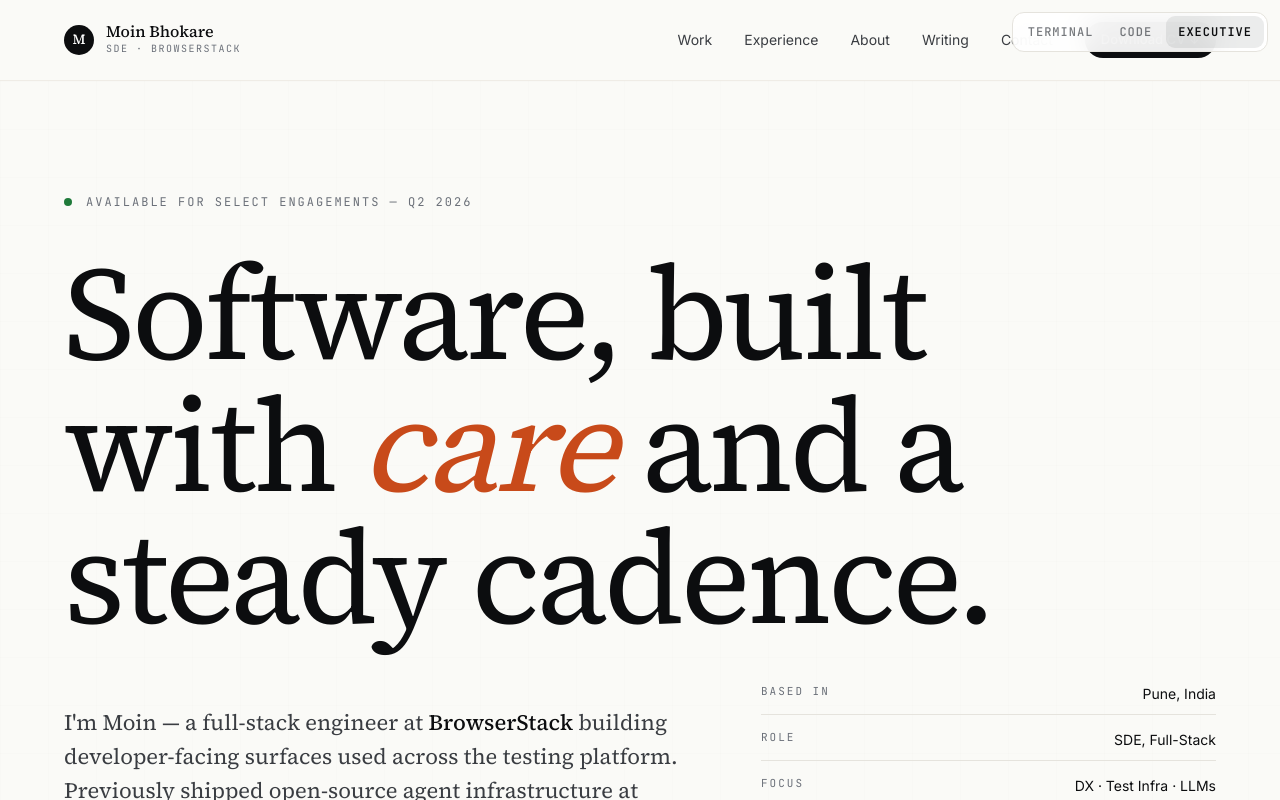
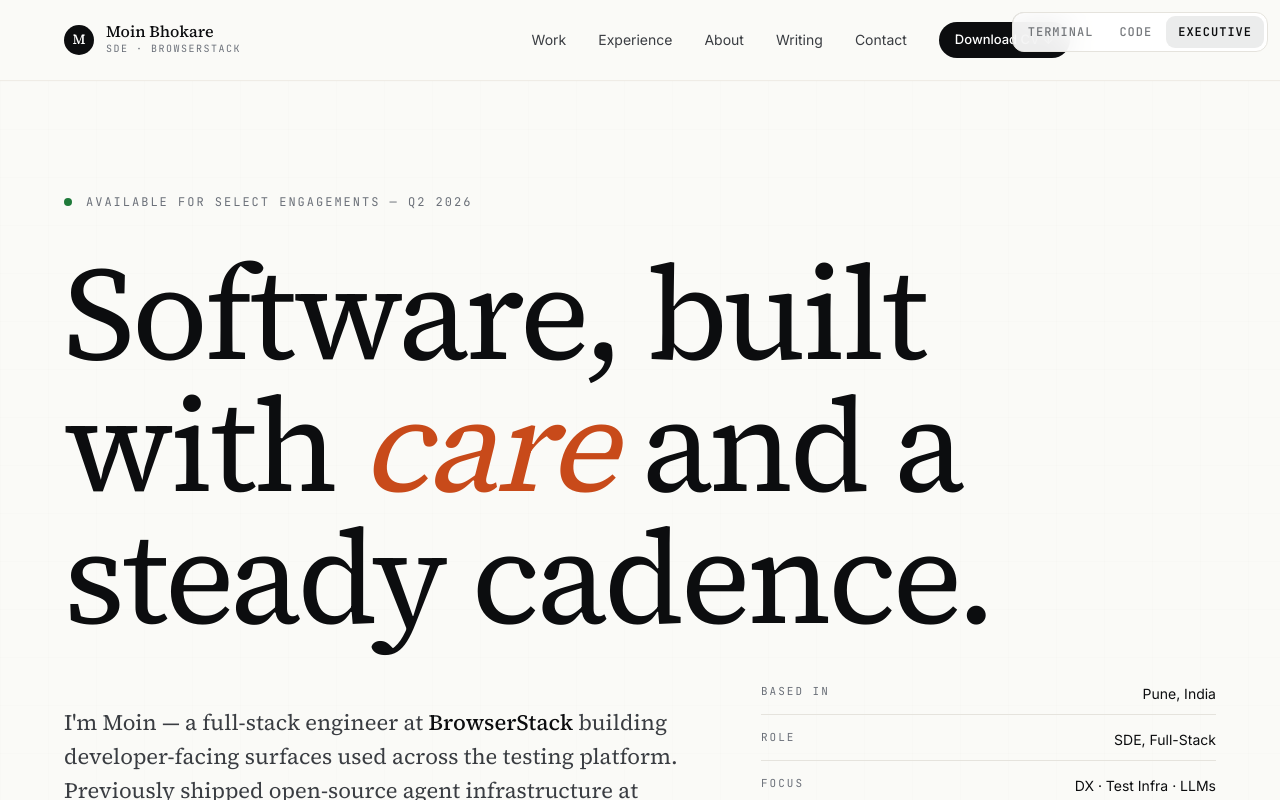
Before and after one commit to bhokaremoin/moin-portfolio, a Next.js app: page / in a window 1280 px wide. Both pictures are taken after a click on the radio button "EXECUTIVE". Shown: the top 800 px of the page. Built offline with nearby package versions, Linux system fonts and the light colour scheme; no server answers.

Commit message:
fix(executive): reserve nav right space for global switcher
Co-Authored-By: Claude Opus 4.8 <noreply@anthropic.com>

```diff
--- a/components/themes/executive/index.tsx
+++ b/components/themes/executive/index.tsx
@@ -110,7 +110,7 @@ function ExecutiveNav() {
       style={{
         display: "flex",
         alignItems: "center",
-        padding: "22px 64px",
+        padding: "22px 210px 22px 64px",
         borderBottom: "1px solid var(--line-soft)",
         background: "var(--bg)",
         position: "sticky",
```
